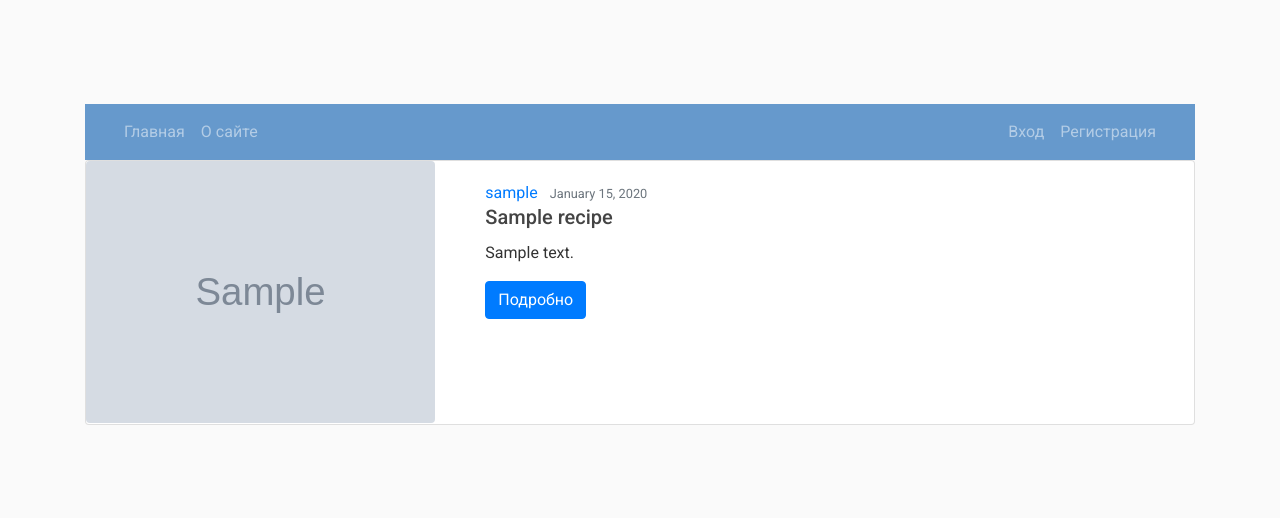
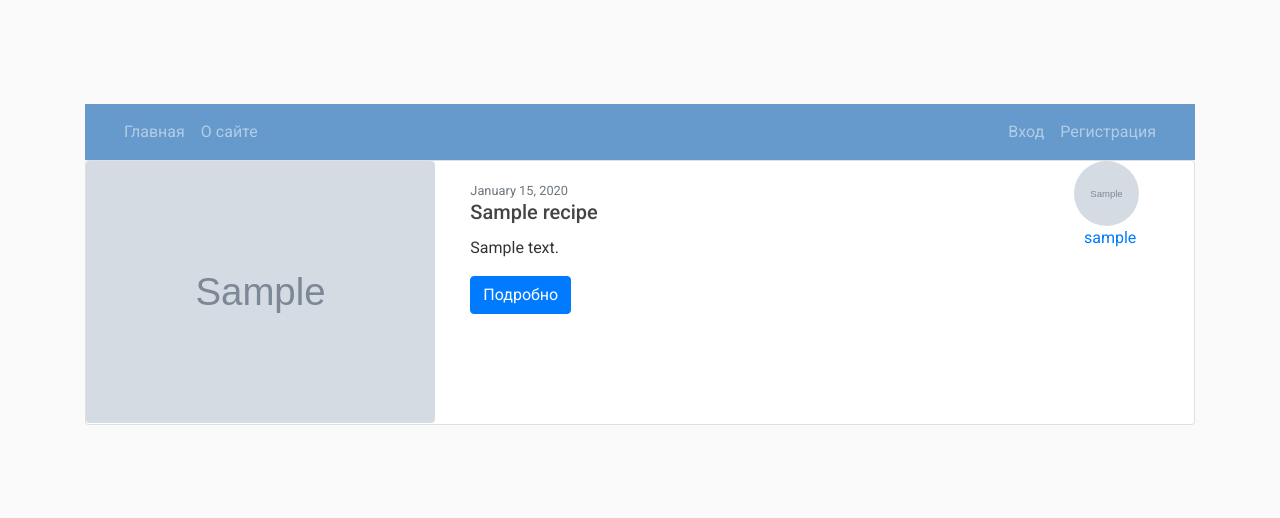
Before and after one commit to nikk-93/FinalProject, a Django app: page / in a window 1280 px wide. Shown: the top 518 px of the page. Run offline with Django 3.2, Linux system fonts and the light colour scheme; tables that the repository leaves empty hold one stand-in row (values such as "Sample post"); grey boxes marked "Sample" are stand-in pictures; some libraries are stand-ins or nearby versions.

Commit message:
final-fix11

```diff
--- a/WebCook/templates/tags/recipe_card.html
+++ b/WebCook/templates/tags/recipe_card.html
@@ -4,10 +4,8 @@
             <img src="{{recipe.image.url}}" class="img-fluid rounded-start rounded" alt="...">
         </div>
         <div class="col-md-8">
-            <div class="card-body">
-                {% comment %} <img class="rounded-circle article-img" src="{{ recipe.author.profile.image.url }}">
-                {% endcomment %}
-                <a class="mr-2" href="{% url 'user-recipes' recipe.author.username %}">{{ recipe.author }}</a>
+            <div class="row">
+                <div class="card-body col-md-9">
                     <small class="text-muted">{{ recipe.date_posted|date:"F d, Y" }}</small>
                     <h5 class="card-title">{{recipe.title}}</h5>
                     <p class="card-text">{{recipe.description}}</p>
@@ -22,8 +20,17 @@
                         {% endif %}
 
                         {% if btn_delete %}
-                    <a class="btn btn-danger btn-sm mt-1 mb-1" href="{% url 'recipe-delete' recipe.id %}">Удалить</a>
+                        <a class="btn btn-danger btn-sm mt-1 mb-1"
+                            href="{% url 'recipe-delete' recipe.id %}">Удалить</a>
                         {% endif %}
+
+                    </div>
+                </div>
+                <div class="col-md-3 container text-center position-relative">
+                    <img class="rounded-circle article-img" src="{{ recipe.author.profile.image.url }}">
+                    <div>
+                        <a class="mr-2" href="{% url 'user-recipes' recipe.author.username %}">{{ recipe.author }}</a>
+                    </div>
                 </div>
             </div>
         </div>
```
Lines whose indentation alone changed are shown as unchanged.
